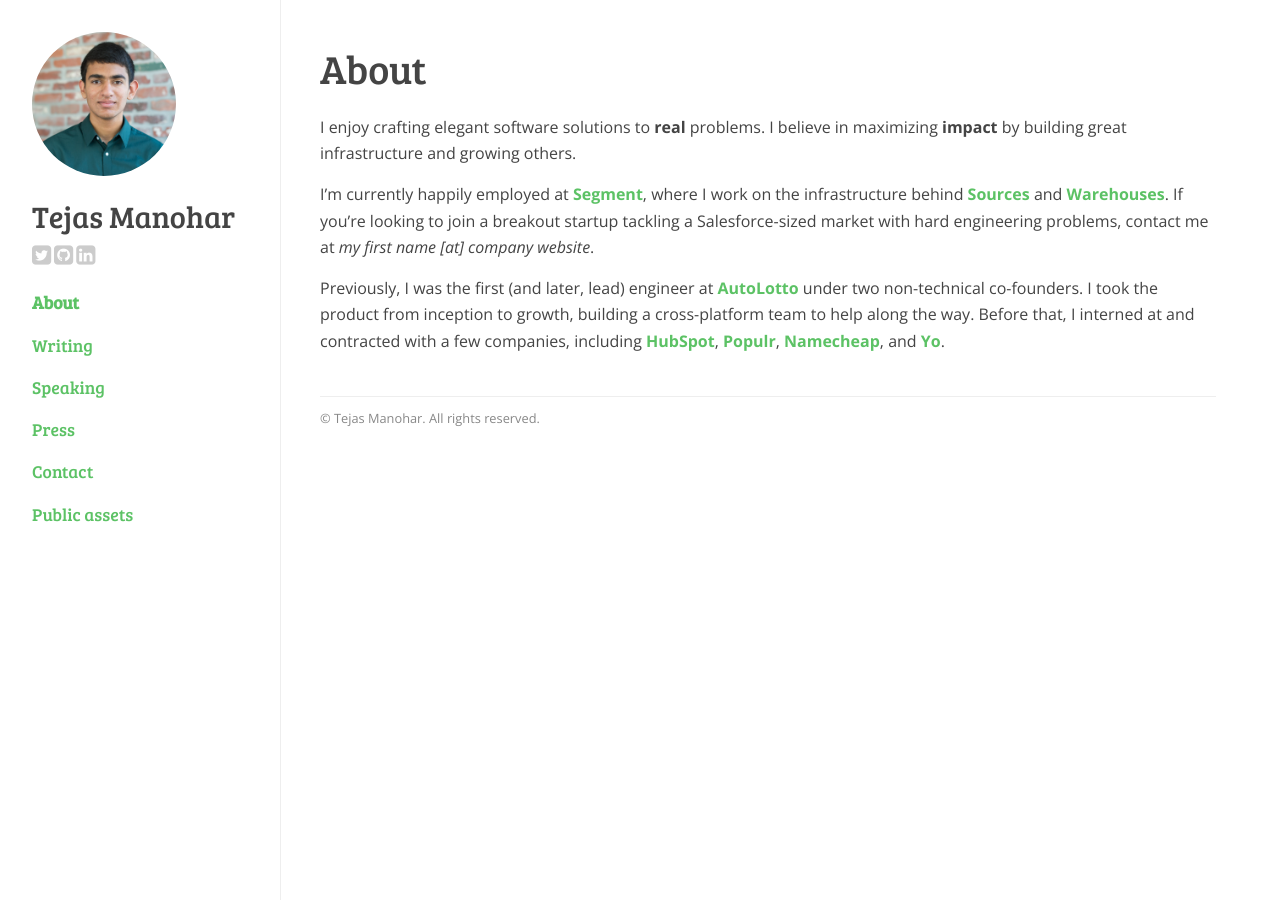
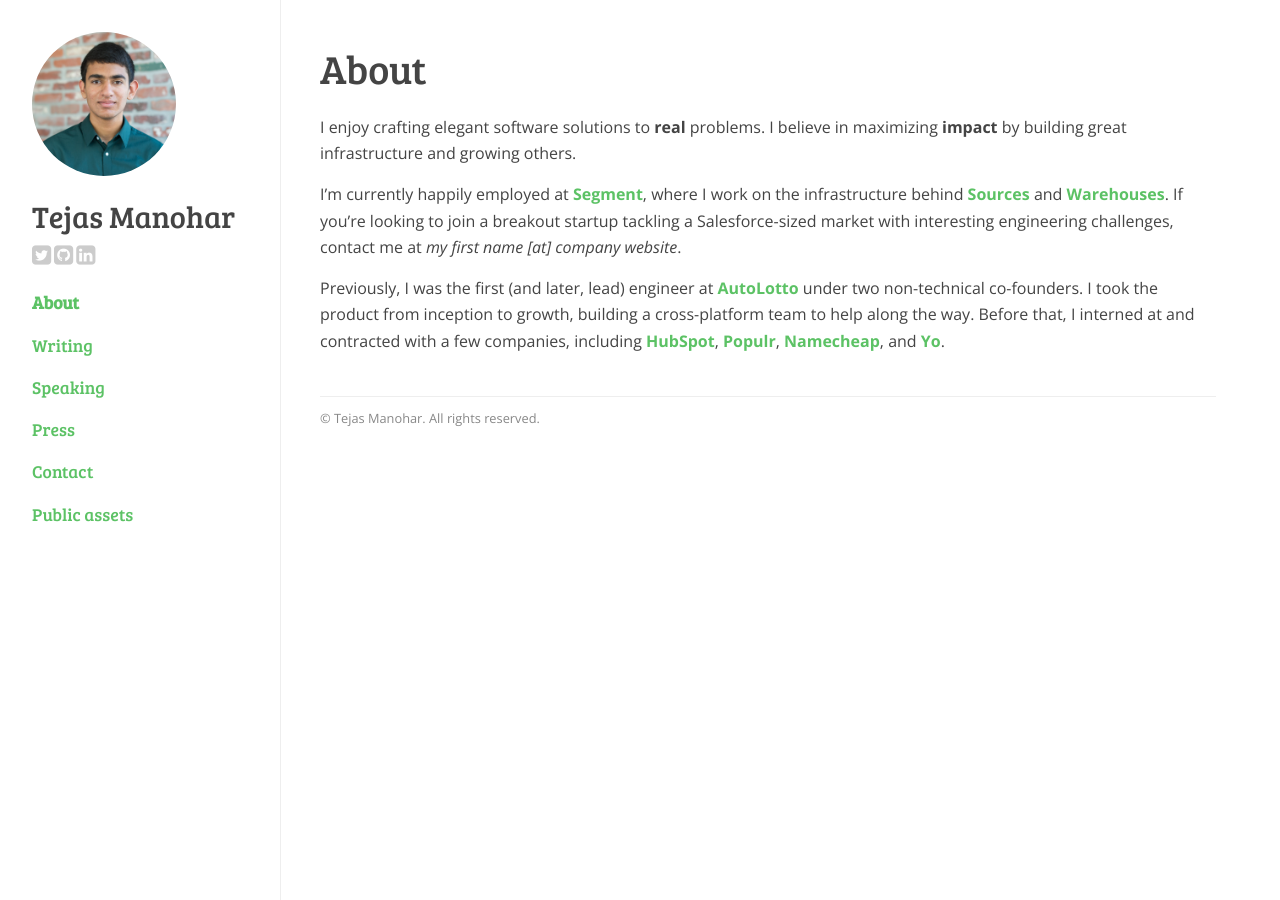
Before and after one commit to tejasmanohar/website, a Jekyll site: the page built from _pages/01_about.md, in a window 1280 px wide. Built offline with Jekyll 4.4.1, drawn with Linux system fonts in a browser that asks for light colours; nearby versions of some CDN libraries; comment, search, counter and statistics services are not loaded.

Commit message:
interesting

```diff
--- a/_pages/01_about.md
+++ b/_pages/01_about.md
@@ -10,8 +10,8 @@
 I'm currently happily employed at [Segment](https://segment.com/), where I work on the
 infrastructure behind [Sources](https://segment.com/sources) and
 [Warehouses](https://segment.com/warehouses). If you're looking to join a
-breakout startup tackling a Salesforce-sized market with hard engineering
-problems, contact me at _my first name [at] company website_.
+breakout startup tackling a Salesforce-sized market with interesting engineering
+challenges, contact me at _my first name [at] company website_.
 
 Previously, I was the first (and later, lead) engineer at [AutoLotto](http://autolotto.com/)
 under two non-technical co-founders. I took the product from inception to growth,
```
